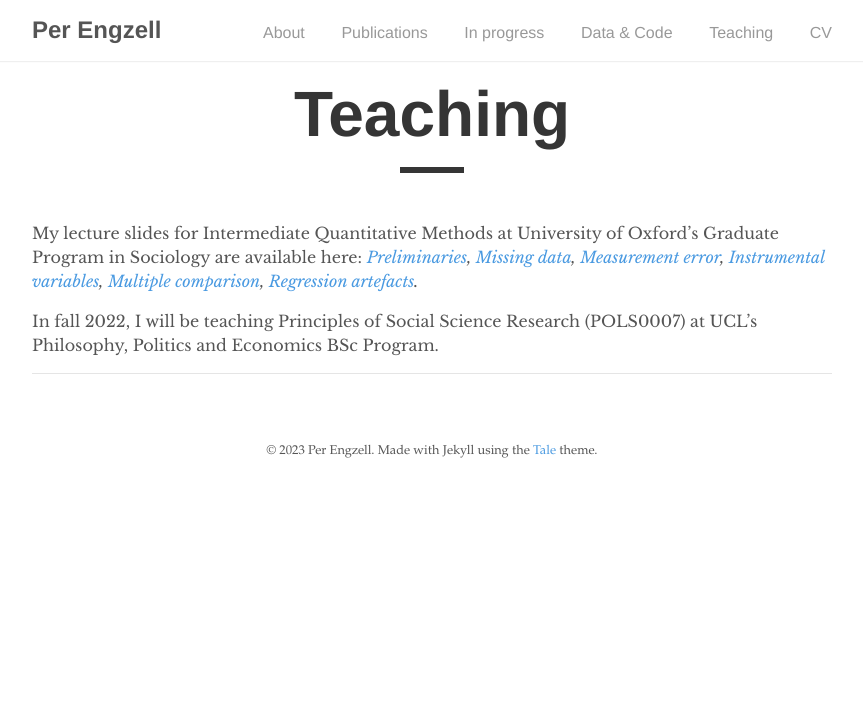
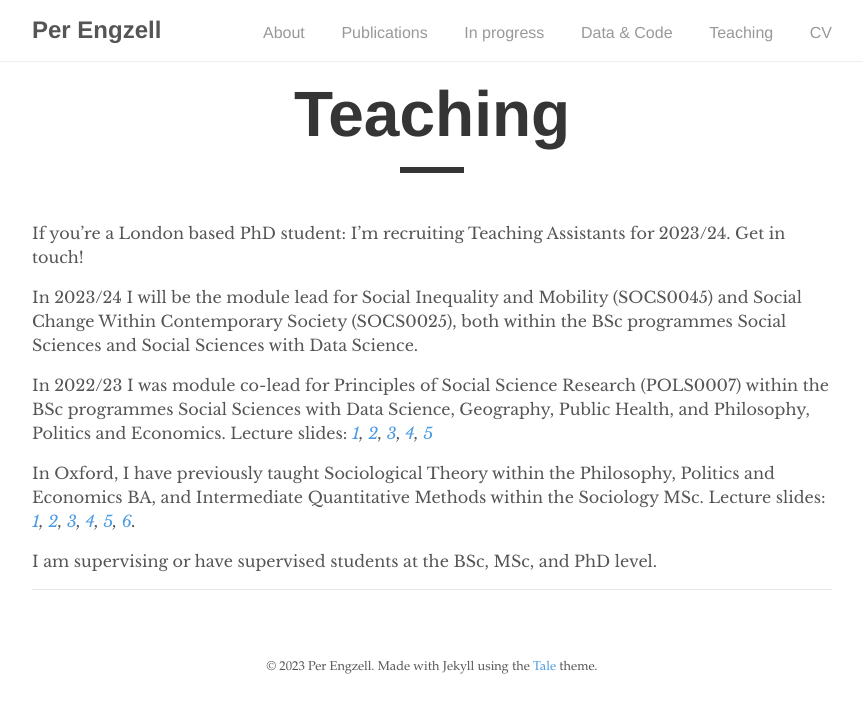
Before and after one commit to pengzell/pengzell.github.io, a Jekyll site: the page built from _pages/teaching.md, in a window 1280 px wide. Shown: the top 713 px of the page, without its empty margins (208-1071 px from the left). Built offline with Jekyll 4.4.1, drawn with Linux system fonts in a browser that asks for light colours.

Commit message:
Update teaching.md

```diff
--- a/_pages/teaching.md
+++ b/_pages/teaching.md
@@ -5,6 +5,12 @@ author: "Per Engzell"
 permalink: /teaching/
 ---
 
-My lecture slides for Intermediate Quantitative Methods at University of Oxford's Graduate Program in Sociology are available here: *[Preliminaries](https://github.com/pengzell/pengzell.github.io/blob/master/_content/IQM_Prelims.pdf), [Missing data](https://github.com/pengzell/pengzell.github.io/blob/master/_content/IQM_Missing.pdf), [Measurement error](https://github.com/pengzell/pengzell.github.io/blob/master/_content/IQM_Errors.pdf), [Instrumental variables](https://github.com/pengzell/pengzell.github.io/blob/master/_content/IQM_IV.pdf), [Multiple comparison](https://github.com/pengzell/pengzell.github.io/blob/master/_content/IQM_Comparison.pdf), [Regression artefacts](https://github.com/pengzell/pengzell.github.io/blob/master/_content/IQM_Artefacts.pdf).*
+If you're a London based PhD student: I'm recruiting Teaching Assistants for 2023/24. Get in touch!
 
-In fall 2022, I will be teaching Principles of Social Science Research (POLS0007) at UCL's Philosophy, Politics and Economics BSc Program.
+In 2023/24 I will be the module lead for Social Inequality and Mobility (SOCS0045) and Social Change Within Contemporary Society (SOCS0025), both within the BSc programmes Social Sciences and Social Sciences with Data Science.
+
+In 2022/23 I was module co-lead for Principles of Social Science Research (POLS0007) within the BSc programmes Social Sciences with Data Science, Geography, Public Health, and Philosophy, Politics and Economics. Lecture slides: *[1](https://github.com/pengzell/pengzell.github.io/blob/master/_content/POLS0007-1.pdf), [2](https://github.com/pengzell/pengzell.github.io/blob/master/_content/POLS0007-2.pdf), [3](https://github.com/pengzell/pengzell.github.io/blob/master/_content/POLS0007-3.pdf), [4](https://github.com/pengzell/pengzell.github.io/blob/master/_content/POLS0007-4.pdf), [5](https://github.com/pengzell/pengzell.github.io/blob/master/_content/POLS0007-5.pdf)*
+
+In Oxford, I have previously taught Sociological Theory within the Philosophy, Politics and Economics BA, and Intermediate Quantitative Methods within the Sociology MSc. Lecture slides: *[1](https://github.com/pengzell/pengzell.github.io/blob/master/_content/IQM_Prelims.pdf), [2](https://github.com/pengzell/pengzell.github.io/blob/master/_content/IQM_Missing.pdf), [3](https://github.com/pengzell/pengzell.github.io/blob/master/_content/IQM_Errors.pdf), [4](https://github.com/pengzell/pengzell.github.io/blob/master/_content/IQM_IV.pdf), [5](https://github.com/pengzell/pengzell.github.io/blob/master/_content/IQM_Comparison.pdf), [6](https://github.com/pengzell/pengzell.github.io/blob/master/_content/IQM_Artefacts.pdf).*
+
+I am supervising or have supervised students at the BSc, MSc, and PhD level.
```
